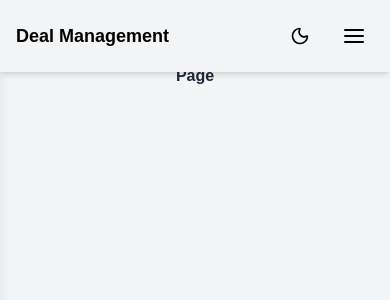
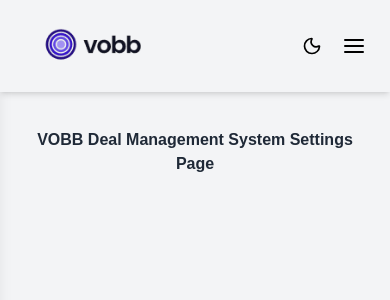
Before and after one commit to Wheezy049/Deal-Management, a Next.js app: page /profile in a window 390 px wide. Shown: the top 300 px of the page. Built offline with nearby package versions, Linux system fonts and the light colour scheme.

Commit message:
update UI

```diff
--- a/src/app/profile/page.tsx
+++ b/src/app/profile/page.tsx
@@ -8,7 +8,7 @@ function page() {
       <Navbar />
 
       {/* Main content */}
-      <main className="flex-1 md:ml-64 px-4 md:px-10 py-10 md:py-20 ">
+      <main className="flex-1 md:ml-64 px-4 md:px-10 py-32 md:py-7 ">
         <h1 className="text-base sm:text-[28px] md:text-4xl font-bold text-center text-gray-800 dark:text-gray-200 mb-6">
           VOBB Deal Management System Settings Page
         </h1>
--- a/src/app/settings/page.tsx
+++ b/src/app/settings/page.tsx
@@ -8,7 +8,7 @@ function page() {
       <Navbar />
 
       {/* Main content */}
-      <main className="flex-1 md:ml-64 px-4 md:px-10 py-10 md:py-20 ">
+      <main className="flex-1 md:ml-64 px-4 md:px-10 py-32 md:py-7">
         <h1 className="text-base sm:text-[28px] md:text-4xl font-bold text-center text-gray-800 dark:text-gray-200 mb-6">
           VOBB Deal Management System Settings Page
         </h1>
--- a/src/components/Deal.tsx
+++ b/src/components/Deal.tsx
@@ -50,7 +50,7 @@ function Deal() {
 
                 <button
                     onClick={() => setIsCreatOpen(true)}
-                    className="bg-blue-500 hover:bg-blue-600 text-white font-semibold px-5 py-2 rounded-lg shadow-md transition-colors duration-200"
+                    className="bg-blue-500 hover:bg-blue-600 text-white font-semibold px-5 py-4 rounded-lg shadow-md transition-colors duration-200"
                 >
                     + Add New Deal
                 </button>
--- a/src/components/HomeLayout.tsx
+++ b/src/components/HomeLayout.tsx
@@ -9,9 +9,9 @@ function HomeLayout() {
       <Navbar />
 
       {/* Main content */}
-      <main className="flex-1 md:ml-64 px-4 md:px-10 py-28 md:py-20 overflow-x-hidden">
-        <h1 className="text-base sm:text-[28px] md:text-4xl font-bold text-center text-gray-800 dark:text-gray-200 mb-6">
-          Welcome to VOBB Deal Management System
+      <main className="flex-1 md:ml-48 px-4 md:px-10 py-28 md:py-6 overflow-x-hidden">
+        <h1 className="text-base sm:text-[28px] md:text-4xl font-bold text-gray-800 dark:text-gray-200 mb-6">
+          Dashboard
         </h1>
         <Deal />
       </main>
--- a/src/components/Navbar.tsx
+++ b/src/components/Navbar.tsx
@@ -2,6 +2,7 @@
 import React, { useState, useEffect } from "react";
 import { Moon, Sun, AlignJustify, X } from "lucide-react";
 import Link from "next/link";
+import Image from "next/image";
 
 function Sidebar() {
     const [darkMode, setDarkMode] = useState(false);
@@ -38,14 +39,21 @@ function Sidebar() {
     return (
         <>
             {/* Sidebar for desktop */}
-            <aside className="hidden md:flex fixed top-0 left-0 h-screen w-64 bg-gray-100 dark:bg-gray-900 text-black dark:text-white shadow-lg flex-col z-50">
+            <aside className="hidden md:flex fixed top-0 left-0 h-screen w-52 bg-gray-100 dark:bg-gray-900 text-black dark:text-white shadow-lg flex-col z-50">
                 <div className="flex items-center justify-between p-4 border-b border-gray-200 dark:border-gray-800">
-                    <h1 className="text-xl font-bold">
-                        <Link href="/">VobbsCRM</Link>
-                    </h1>
+                    <span>
+                        {
+                            darkMode ? (
+                                <Image src='/vobb-light.png' alt="logo" width={150} height={150} />
+                            ) : (
+                                <Image src='/vobb-dark.png' alt="logo" width={150} height={150} />
+                            )
+                        }
+
+                    </span>
                     <button
                         onClick={toggleDarkMode}
-                        className="p-2 rounded-lg hover:bg-gray-200 dark:hover:bg-gray-800 transition-colors"
+                        className="p-2 rounded-lg bg-gray-200 dark:bg-gray-800 transition-colors"
                         aria-label="Toggle dark mode"
                     >
                         {darkMode ? (
@@ -69,10 +77,17 @@ function Sidebar() {
 
             {/* Mobile Top Bar */}
             <div className="flex md:hidden fixed top-0 left-0 w-full bg-gray-100 dark:bg-gray-900 text-black dark:text-white p-4 shadow-md justify-between items-center z-50">
-                <h1 className="text-lg font-bold">
-                    <Link href="/">Deal Management</Link>
-                </h1>
-                <div className="flex items-center gap-4">
+                <span>
+                    {
+                        darkMode ? (
+                            <Image src='/vobb-light.png' alt="logo" width={150} height={150} />
+                        ) : (
+                            <Image src='/vobb-dark.png' alt="logo" width={150} height={150} />
+                        )
+                    }
+
+                </span>
+                <div className="flex items-center gap-1">
                     <button
                         onClick={toggleDarkMode}
                         className="p-2 rounded-lg hover:bg-gray-200 dark:hover:bg-gray-800 transition-colors"
@@ -96,13 +111,20 @@ function Sidebar() {
 
             {/* Mobile Sidebar */}
             <div
-                className={`fixed top-0 left-0 h-screen w-64 bg-gray-100 dark:bg-gray-900 text-black dark:text-white shadow-lg transform ${isMenuOpen ? "translate-x-0" : "-translate-x-full"
+                className={`fixed top-0 left-0 h-screen w-52 bg-gray-100 dark:bg-gray-900 text-black dark:text-white shadow-lg transform ${isMenuOpen ? "translate-x-0" : "-translate-x-full"
                     } transition-transform duration-300 ease-in-out z-40 md:hidden`}
             >
                 <div className="flex items-center justify-between p-4 border-b border-gray-200 dark:border-gray-800">
-                    <h1 className="text-xl font-bold">
-                        <Link href="/">Deal Management</Link>
-                    </h1>
+                    <span>
+                        {
+                            darkMode ? (
+                                <Image src='/vobb-light.png' alt="logo" width={150} height={150} />
+                            ) : (
+                                <Image src='/vobb-dark.png' alt="logo" width={150} height={150} />
+                            )
+                        }
+
+                    </span>
                     <button
                         onClick={() => setIsMenuOpen(false)}
                         className="p-2 hover:bg-gray-200 dark:hover:bg-gray-800 rounded-lg transition-colors"
```
Also changed, not shown: public/vobb-dark.png (added), public/vobb-light.png (added).
